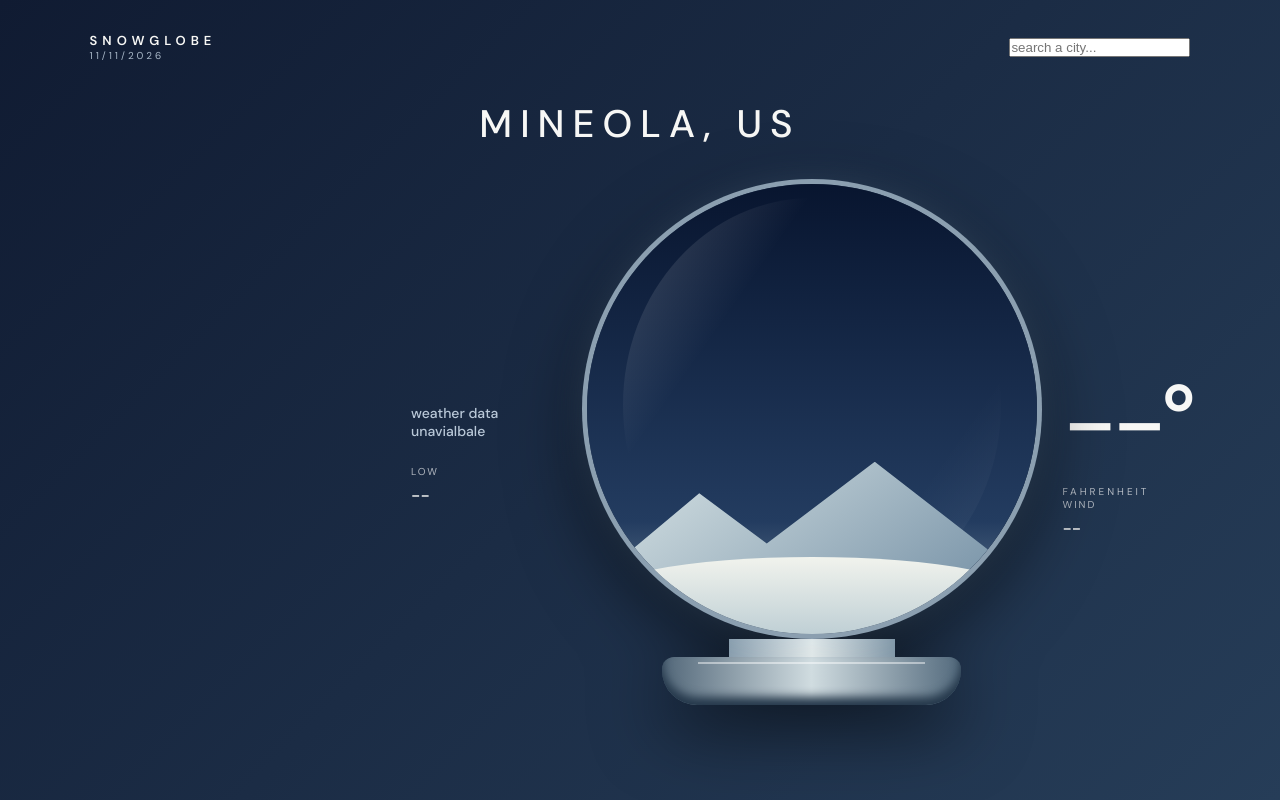
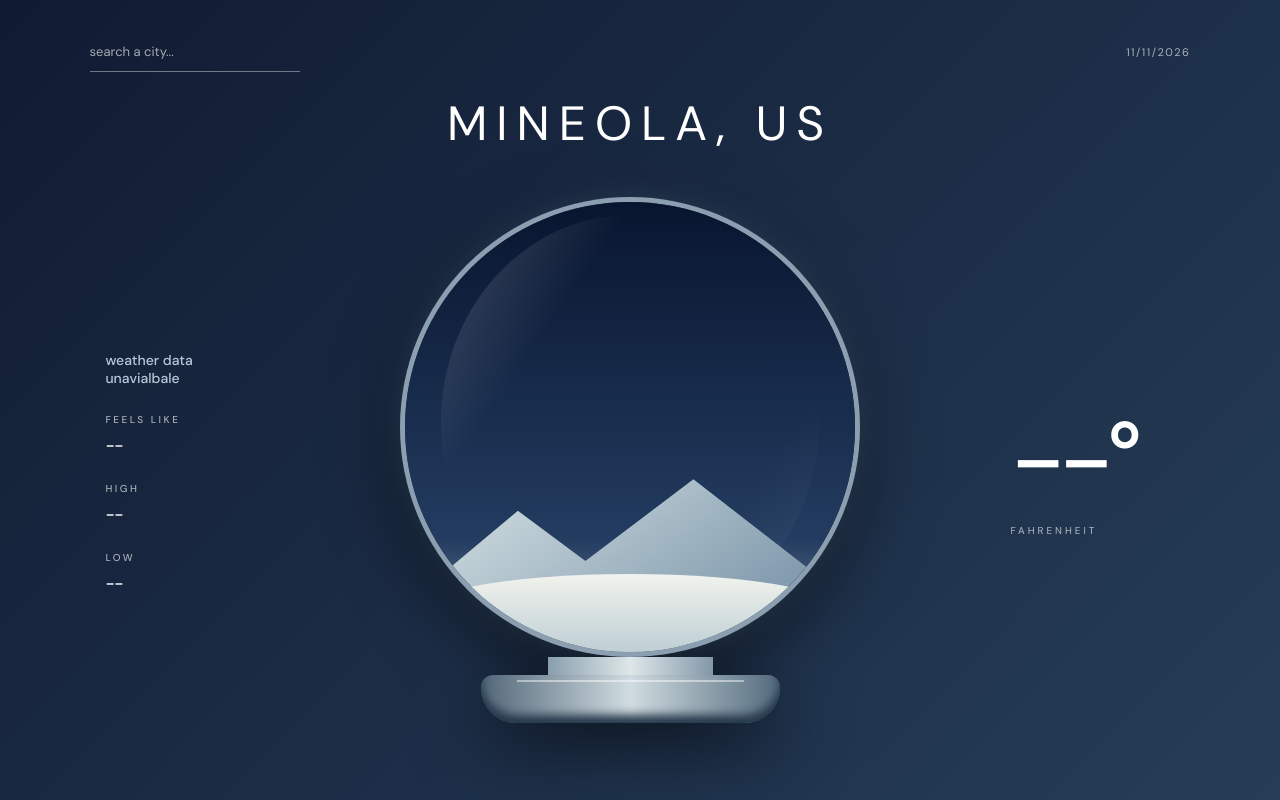
Before and after one commit to dasadishree/snowglobeweather, a Next.js app in the folder frontend/: page / in a window 1280 px wide. Built offline with nearby package versions, Linux system fonts and the light colour scheme; no server answers.

Commit message:
layout final

```diff
--- a/frontend/src/app/page.module.css
+++ b/frontend/src/app/page.module.css
@@ -29,6 +29,7 @@
   display: flex;
   justify-content: space-between;
   align-items: center;
+  min-height: 40px;
 }
 .brand{
   font-size: 13px;
@@ -39,6 +40,11 @@
   font-size: 10px;
   letter-spacing: 3px;
   color: #aab9c9;
+}
+.date{
+  font-size: 11px;
+  letter-spacing: 1.5px;
+  color: #ffffffa0;
 }
 .experience{
   flex: 1;
@@ -54,54 +60,64 @@
   width: 100%;
   text-align: center;
   font-family: "DM Sans", sans-serif;
-  font-size: clamp(28px, 3vw, 40px);
-  font-weight: 500;
-  letter-spacing: 8px;
-  margin: 0;
+  font-size: clamp(32px, 4vw, 48px);
+  font-weight: 400;
+  letter-spacing: 9px;
+  margin: 0 0 12px;
+  color: #ffffff;
   padding: 0;
 }
 .weatherLayout{
-  grid-template-columns: 1fr 1fr;
   width: 100%;
+  max-width: 1120px;
+  margin: 0 auto;
   display: grid;
+  grid-template-columns: 1fr 460px 1fr;
   align-items: center;
-  column-gap: 35px;
-  gap: 25px 15px;
+  justify-items: center;
+  gap: 0;
+  position: relative;
+  column-gap: 150px;
 }
 .weatherLeft{
+  grid-column: 1;
+  grid-row: 1;
   justify-self: end;
-  width: 150px;
+  width: 145px;
   display: flex;
   flex-direction: column;
   align-items: flex-start;
-  gap: 25px;
+  gap: 26px;
   text-align: left;
 }
 .condition{
   font-size: 16px;
   font-weight: 500;
   margin: 0;
-  color: inherit;
+  color: #ffffff;
 }
 .detail{
   display: flex;
   flex-direction: column;
-  gap: 6px;
+  gap: 8px;
 }
 .detail span{
   font-size: 10px;
-  letter-spacing: 2px;
-  color: #ffffffa8;
+  font-weight: 500;
+  letter-spacing: 2.5px;
+  color: #ffffffa0;
 }
 .detail strong{
-  font-size: 19px;
-  font-weight: 500;
+  font-size: 22px;
+  font-weight: 400;
+  letter-spacing: -0.5px;
+  color: #ffffff;
 }
 .globe{
   grid-column: 2;
-  justify-self: center;
-  width: 100%;
-  max-width: 460px;
+  grid-row: 1;
+  width: 460px;
+  max-width: 100%;
   aspect-ratio: 1/1.2;
   display: flex;
   flex-direction: column;
@@ -349,24 +365,44 @@
 }
 .weatherRight{
   grid-column: 3;
+  grid-row: 1;
   justify-self: start;
+  width: 180px;
   text-align: left;
 }
 .temperature{
   font-family: 'DM Sans', sans-serif;
-  font-size: clamp(75px, 8vw, 105px);
+  font-size: clamp(76px, 8vw, 105px);
   font-weight: 400;
-  letter-spacing: -6px;
+  letter-spacing: -7px;
   margin: 0;
   line-height: 1;
+  color: #ffffff;
 }
 .temperatureLabel{
   font-size: 10px;
   letter-spacing: 3px;
   color: #ffffffa8;
-  margin-top: 12px;
+  margin-top: 14px;
 }
-
+.search{
+  width: 210px;
+  padding: 11px 0;
+  border: none;
+  border-bottom: 1px solid #ffffff65;
+  outline: none;
+  background: transparent;
+  color: white;
+  font-family: 'DM Sans', sans-serif;
+  font-size: 13px;
+  transition: border-color 0.3s ease;
+}
+.search::placeholder{
+  color: #ffffffa0;
+}
+.search:focus{
+  border-bottom-color: white;
+}
 @keyframes rainFall{
   from{
     background-position: 0 0;
@@ -420,7 +456,7 @@
   }
   .weatherLayout{
     grid-template-columns: 1fr 1fr;
-    gap: 20px;
+    gap: 25px;
   }
   .globe{
     grid-column: 1/-1;
--- a/frontend/src/app/page.tsx
+++ b/frontend/src/app/page.tsx
@@ -112,11 +112,6 @@ export default function Home() {
         : styles.night
     }`}>
       <header className={styles.header}>
-        <div className={styles.headerBrand}>
-          <p className={styles.brand}>SNOWGLOBE</p>
-          <p className={styles.date}>{currentDate}</p>
-        </div>
-
         <input
           className={styles.search}
           type="text"
@@ -124,6 +119,8 @@ export default function Home() {
           value={cityQuery}
           onChange={(e)=>setCityQuery(e.target.value)}
         />
+
+        <p className={styles.date}>{currentDate}</p>
       </header>
 
       <section className={styles.experience}>
@@ -134,6 +131,24 @@ export default function Home() {
             <p className={styles.condition}>
               {weather ? weather.condition : error || "loading..."}
             </p>
+            <div className={styles.detail}>
+                <span>FEELS LIKE</span>
+                <strong>
+                  {weather
+                    ? `${Math.round(weather.low * 9/5 + 32)}°`
+                    : "--"}
+                </strong>
+            </div>
+
+            <div className={styles.detail}>
+                <span>HIGH</span>
+                <strong>
+                  {weather
+                  ? `${Math.round(weather.high * 9/5 + 32)}°`
+                  : "--"}
+                </strong>
+            </div>
+
             <div className={styles.detail}>
                 <span>LOW</span>
                 <strong>
@@ -210,15 +225,6 @@ export default function Home() {
                     : "--°"}
               </p>
               <p className={styles.temperatureLabel}>FAHRENHEIT</p>
-
-              <div className={styles.detail}>
-                <span>WIND</span>
-                <strong>
-                  {weather
-                  ? `${Math.round(weather.wind_speed * 0.621371)} mph`
-                  : "--"}
-                </strong>
-            </div>
           </div>
         </div>
       </section>
```
